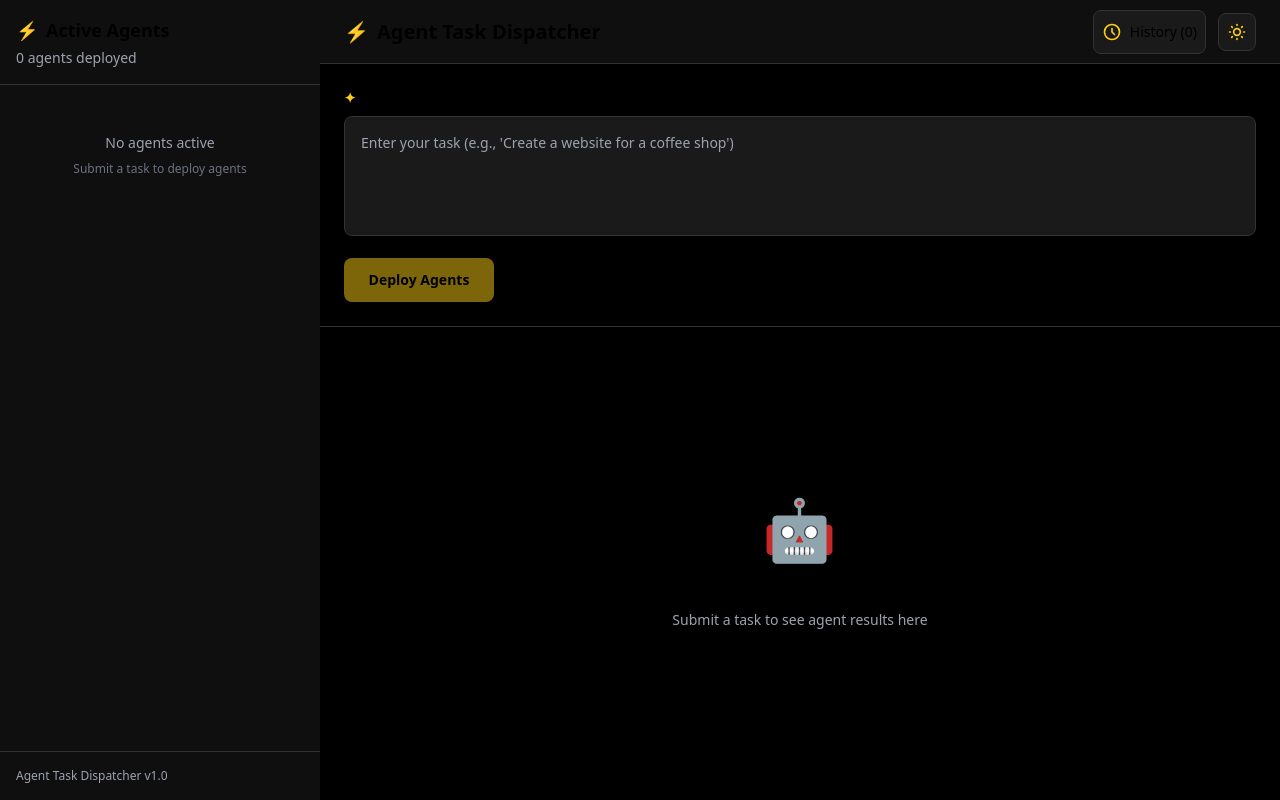
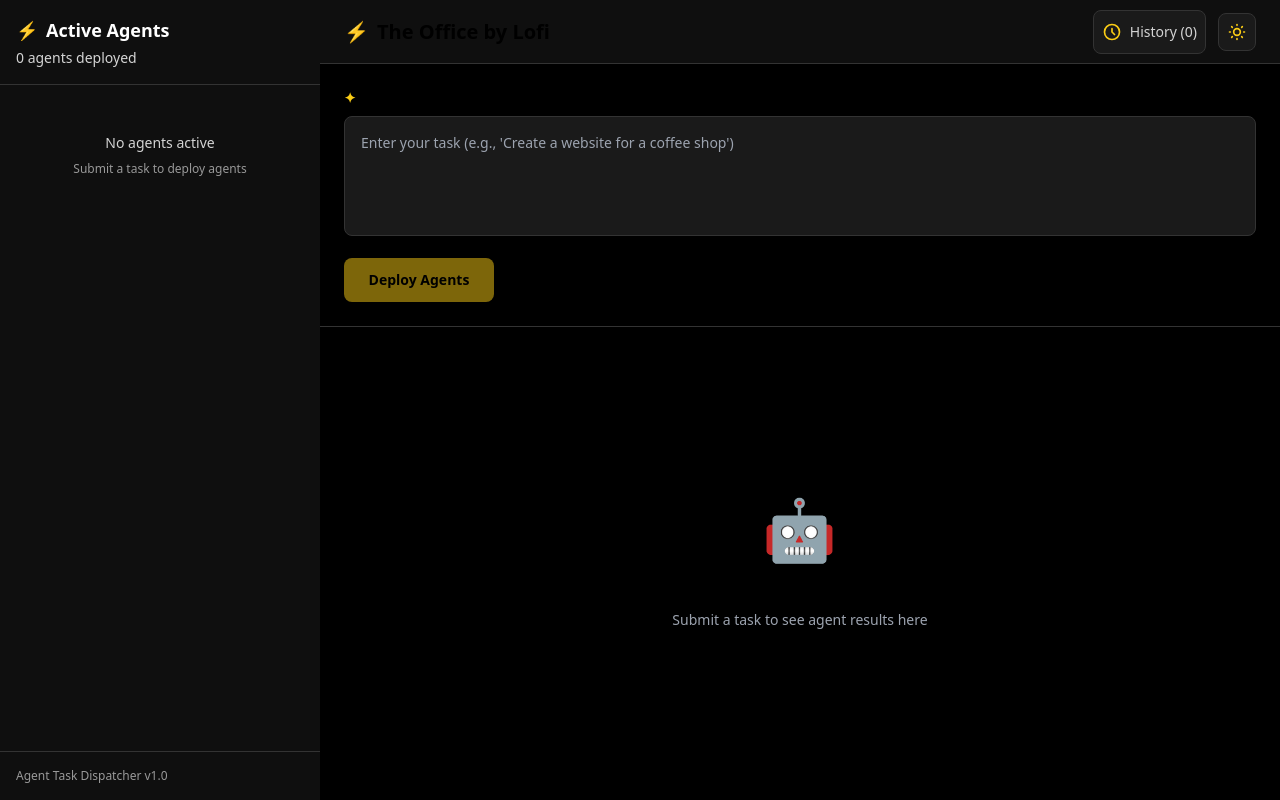
Before and after one commit to lordkazuma202223-ops/The-Office, a Next.js app: page / in a window 1280 px wide. Built offline with nearby package versions, Linux system fonts and the light colour scheme.

Commit message:
fix: improve text visibility in dark mode and update title to The Office by Lofi - fix black text visibility issue in dark mode, white text in light mode

```diff
--- a/src/app/page.tsx
+++ b/src/app/page.tsx
@@ -30,7 +30,9 @@ export default function Home() {
       >
         <h1 className="text-lg font-bold flex items-center gap-2">
           <span className="text-yellow-400">⚡</span>
-          <span className="truncate">Agent Task</span>
+          <span className="truncate" style={{ color: isDarkMode ? '#ffffff' : '#000000' }}>
+            The Office
+          </span>
         </h1>
         <div className="flex items-center gap-3">
           <TaskHistory
@@ -62,7 +64,9 @@ export default function Home() {
           <svg className="w-5 h-5 text-yellow-400" fill="none" stroke="currentColor" viewBox="0 0 24 24">
             <path strokeLinecap="round" strokeLinejoin="round" strokeWidth={2} d="M17 20h5v-2a3 3 0 00-5.356-1.857M17 20H7m10 0v-2c0-.656-.126-1.283-.356-1.857M7 20H2v-2a3 3 0 015.356-1.857M7 20v-2c0-.656.126-1.283.356-1.857m0 0a5.002 5.002 0 019.288 0M15 7a3 3 0 11-6 0 3 3 0 016 0zm6 3a3 3 0 11-6 0 3 3 0 016 0zM6 3a3 3 0 11-6 0 3 3 0 016 0zm7-6a3 3 0 11-6 0 3 3 0 016 0z" />
           </svg>
-          <span className="text-xs text-gray-400">Agents</span>
+          <span className="text-xs" style={{ color: isDarkMode ? '#d4d4d4' : '#666666' }}>
+            Agents
+          </span>
         </button>
         <button
           className="flex flex-col items-center gap-1 p-2 rounded-lg touch-manipulation"
@@ -71,7 +75,9 @@ export default function Home() {
           <svg className="w-5 h-5 text-yellow-400" fill="none" stroke="currentColor" viewBox="0 0 24 24">
             <path strokeLinecap="round" strokeLinejoin="round" strokeWidth={2} d="M9 5H7a2 2 0 00-2 2v12a2 2 0 002 2h10a2 2 0 002-2V7a2 2 0 00-2-2h-2M9 5a2 2 0 002 2h2a2 2 0 002 2v2M7 7h10" />
           </svg>
-          <span className="text-xs text-gray-400">Tasks</span>
+          <span className="text-xs" style={{ color: isDarkMode ? '#d4d4d4' : '#666666' }}>
+            Tasks
+          </span>
         </button>
       </div>
 
@@ -84,7 +90,7 @@ export default function Home() {
         >
           <h1 className="text-xl font-bold flex items-center gap-2">
             <span className="text-yellow-400">⚡</span>
-            Agent Task Dispatcher
+            <span>The Office by Lofi</span>
           </h1>
           <div className="flex items-center gap-3">
             <TaskHistory
--- a/src/components/Sidebar.tsx
+++ b/src/components/Sidebar.tsx
@@ -21,23 +21,33 @@ export function Sidebar({ agents, title = 'Active Agents' }: SidebarProps) {
       <div className="p-4 border-b" style={{ borderColor: isDarkMode ? '#333' : '#e0e0e0' }}>
         <h2 className="text-lg font-bold flex items-center gap-2">
           <span className="text-yellow-400">⚡</span>
-          {title}
+          <span style={{ color: isDarkMode ? '#ffffff' : '#000000' }}>{title}</span>
         </h2>
-        <p className="text-sm text-gray-400 mt-1">{agents.length} agents deployed</p>
+        <p className="text-sm mt-1" style={{ color: isDarkMode ? '#d4d4d4' : '#666666' }}>
+          {agents.length} agents deployed
+        </p>
       </div>
 
       <div className="flex-1 overflow-y-auto p-4">
         {agents.length === 0 ? (
           <div className="text-center py-8">
-            <p className="text-gray-400 text-sm">No agents active</p>
-            <p className="text-gray-500 text-xs mt-2">Submit a task to deploy agents</p>
+            <p className="text-sm" style={{ color: isDarkMode ? '#d4d4d4' : '#666666' }}>
+              No agents active
+            </p>
+            <p className="text-xs mt-2" style={{ color: isDarkMode ? '#999999' : '#888888' }}>
+              Submit a task to deploy agents
+            </p>
           </div>
         ) : (
           agents.map(agent => <AgentItem key={agent.id} agent={agent} />)
         )}
       </div>
 
-      <div className="p-4 border-t text-xs text-gray-400" style={{ borderColor: isDarkMode ? '#333' : '#e0e0e0' }}>
+      <div className="p-4 border-t text-xs"
+           style={{
+             borderColor: isDarkMode ? '#333' : '#e0e0e0',
+             color: isDarkMode ? '#999999' : '#888888'
+           }}>
         <p>Agent Task Dispatcher v1.0</p>
       </div>
     </aside>
--- a/src/components/TaskHistory.tsx
+++ b/src/components/TaskHistory.tsx
@@ -29,7 +29,9 @@ export function TaskHistory({ tasks, onSelectTask, onClearHistory }: TaskHistory
         <svg className="w-5 h-5 text-yellow-400" fill="none" stroke="currentColor" viewBox="0 0 24 24">
           <path strokeLinecap="round" strokeLinejoin="round" strokeWidth={2} d="M12 8v4l3 3m6-3a9 9 0 11-18 0 9 9 0 0118 0z" />
         </svg>
-        <span className="text-sm hidden sm:inline">History ({tasks.length})</span>
+        <span className="text-sm hidden sm:inline" style={{ color: isDarkMode ? '#d4d4d4' : '#666666' }}>
+          History ({tasks.length})
+        </span>
       </button>
 
       {isOpen && (
@@ -73,7 +75,9 @@ export function TaskHistory({ tasks, onSelectTask, onClearHistory }: TaskHistory
             </div>
 
             {tasks.length === 0 ? (
-              <p className="text-sm text-gray-400">No tasks yet</p>
+              <p className="text-sm text-center" style={{ color: isDarkMode ? '#d4d4d4' : '#666666' }}>
+                No tasks yet
+              </p>
             ) : (
               <div className="space-y-2">
                 {tasks.map(task => (
@@ -90,16 +94,18 @@ export function TaskHistory({ tasks, onSelectTask, onClearHistory }: TaskHistory
                       backgroundColor: isDarkMode ? '#0a0a0a' : '#f5f5f5',
                     }}
                   >
-                    <div className="text-xs text-gray-400 mb-1">
+                    <div className="text-xs mb-1" style={{ color: isDarkMode ? '#999999' : '#888888' }}>
                       {new Date(task.createdAt).toLocaleString()}
                     </div>
-                    <div className="text-sm font-medium truncate">{task.command}</div>
+                    <div className="text-sm font-medium truncate" style={{ color: isDarkMode ? '#ffffff' : '#000000' }}>
+                      {task.command}
+                    </div>
                     <div className="flex gap-2 mt-2">
                       <span className="text-xs px-2 py-0.5 rounded text-yellow-400"
                         style={{ backgroundColor: '#facc1520' }}>
                         {task.type}
                       </span>
-                      <span className="text-xs text-gray-400">
+                      <span className="text-xs" style={{ color: isDarkMode ? '#d4d4d4' : '#666666' }}>
                         {task.agents.length} agents
                       </span>
                     </div>
```
